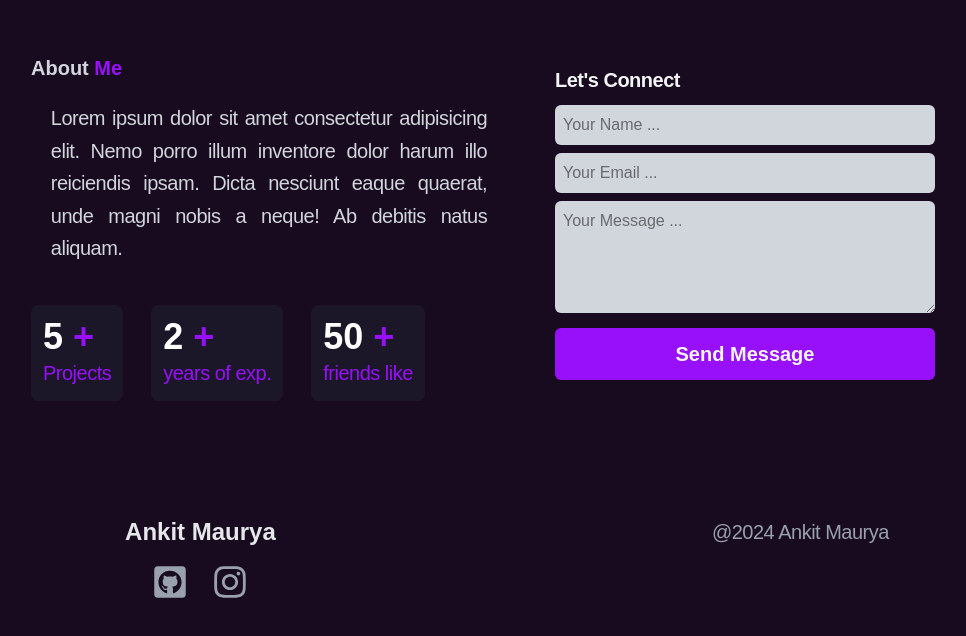
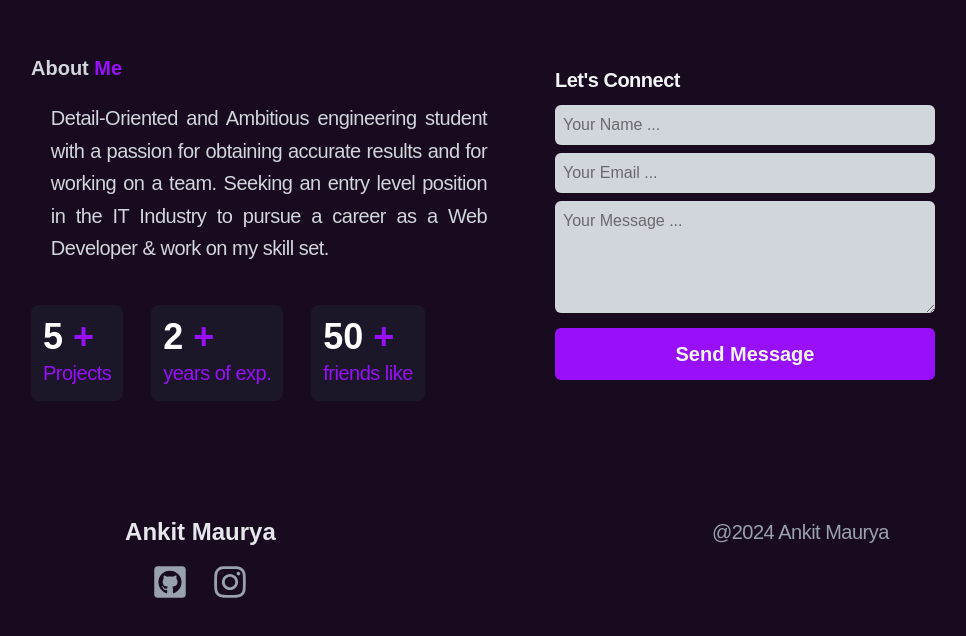
Before and after one commit to Ankit-Maurya-12223197/PortfolioAM, a React (Vite) app: page / in a window 1280 px wide. Shown: the part 2290-2926 px from the top of the page, without its empty margins (133-1099 px from the left). Built offline with nearby package versions, Linux system fonts and the light colour scheme.

Commit message:
Updated project

```diff
--- a/src/components/Contact.jsx
+++ b/src/components/Contact.jsx
@@ -12,10 +12,11 @@ const Contact = () => {
                         <div className='text-gray-300 my-3'>
                             <h3 className='text-xl font-semibold mb-5'>About <span>Me</span></h3>
                             <p className='text-justify leading-7 w-11/12 mx-auto'>
-                                Lorem ipsum dolor sit amet consectetur adipisicing
-                                elit. Nemo porro illum inventore dolor harum illo
-                                reiciendis ipsam. Dicta nesciunt eaque quaerat,
-                                unde magni nobis a neque! Ab debitis natus aliquam.
+                                Detail-Oriented and Ambitious engineering student
+                                with a passion for obtaining accurate results and
+                                for working on a team. Seeking an entry level position
+                                in the IT Industry to pursue a career as a Web
+                                Developer & work on my skill set.
                             </p>
                         </div>
 
```
